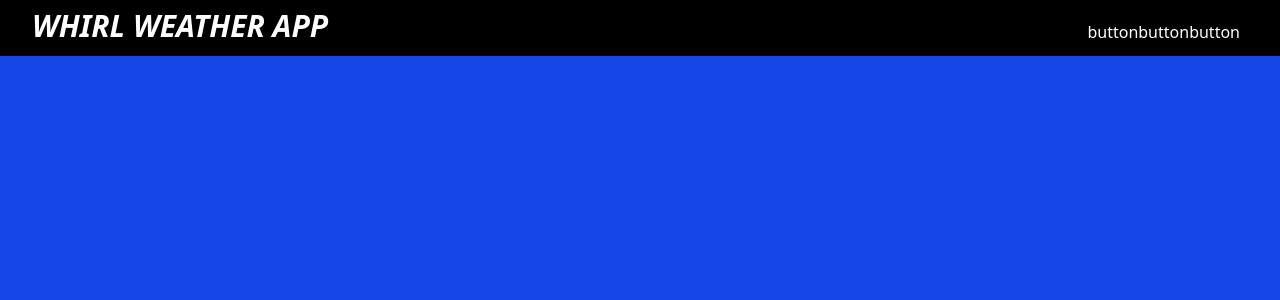
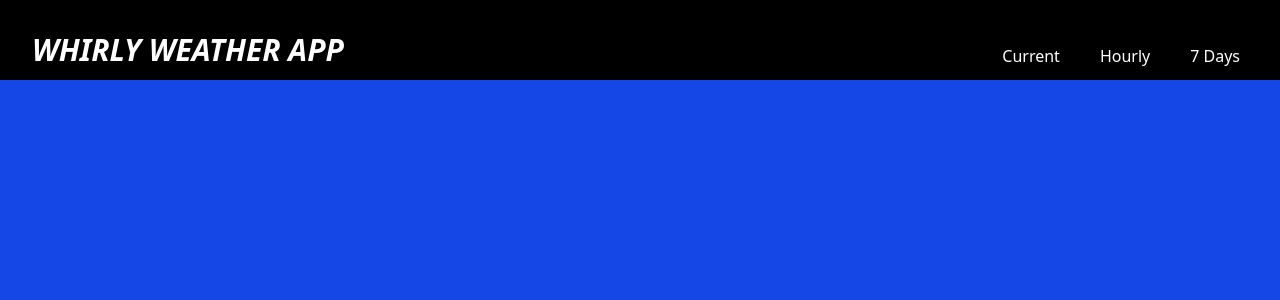
Before and after one commit to ClintasaurusRex/weather-app, a React (Vite) app: page / in a window 1280 px wide. Shown: the top 300 px of the page. Built offline with nearby package versions, Linux system fonts and the light colour scheme.

Commit message:
Update Header title and enhance layout with buttons

```diff
--- a/src/App.tsx
+++ b/src/App.tsx
@@ -9,7 +9,7 @@ function App() {
   return (
     <>
       <div className="h-screen w-screen bg-blue-700">
-        <Header title="Whirl Weather App" />
+        <Header title="Whirly Weather App" />
       </div>
     </>
   );
--- a/src/Components/Header.tsx
+++ b/src/Components/Header.tsx
@@ -1,20 +1,37 @@
+import type React from "react";
+
 type HeaderProps = {
   title: string;
 };
 
 const Header: React.FC<HeaderProps> = ({ title }) => {
   return (
-    <header className="bg-black absolute w-full h-[7%] flex items-end justify-between">
+    <header className="bg-black absolute w-full h-[10%] flex items-end justify-between">
       <h1 className="font-bold ml-3 py-3 px-5 flex items-end h-full text-3xl uppercase italic text-white">
         {title}
       </h1>
-      <div className="px-10 flex justify-evenly py-3">
-        <button className="text-white  ">button</button>
-        <button className="text-white">button</button>
-        <button className="text-white ">button</button>
+      <div className="px-10  text-white  space-x-10  py-3">
+        <HeaderButton title="Current" />
+        <HeaderButton title="Hourly" />
+        <HeaderButton title="7 Days" />
       </div>
     </header>
   );
 };
 
 export default Header;
+
+type ButtonProps = {
+  title: string;
+};
+
+const HeaderButton: React.FC<ButtonProps> = ({ title }) => {
+  return (
+    <button
+      className="cursor-pointer active:bg-red-700"
+      onClick={() => console.log(title, "clicked")}
+    >
+      {title}
+    </button>
+  );
+};
```
